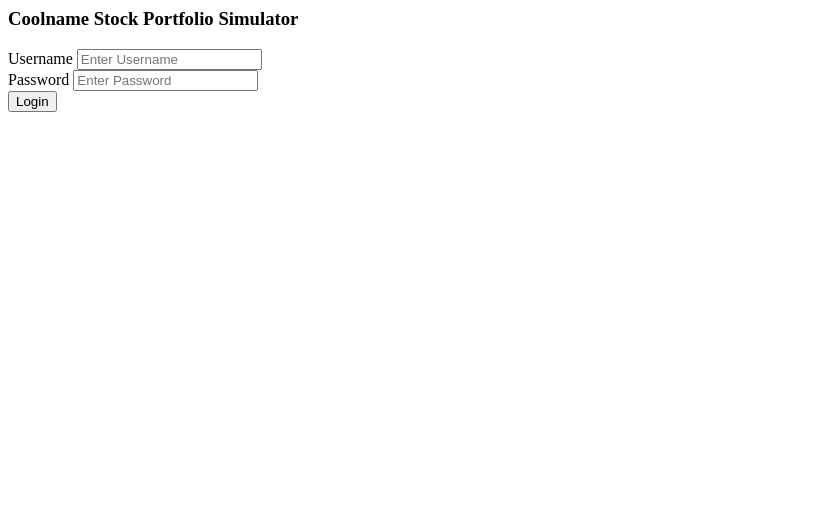
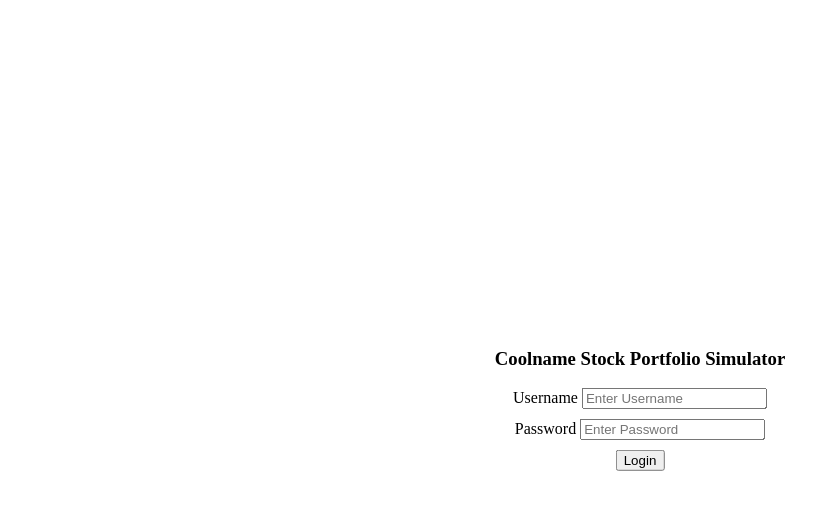
Before and after one commit to chenala/coolnameStockPortfolioSimulator, a plain HTML site: page index.html in a window 1280 px wide. Shown: the whole page, without its empty margins (0-840 px from the left). Drawn offline with nearby package versions, Linux system fonts and the light colour scheme.

Commit message:
add css and move login page to the centre

```diff
--- /dev/null
+++ b/index.css
@@ -0,0 +1,15 @@
+.input_1{
+  margin-bottom: 10px;
+  text-align: center;
+}
+
+.login{
+  text-align: center;
+}
+
+.form_container >div{
+  position: absolute;
+  top: 50%;
+  left: 50%;
+  transform: translate(-50%, -50%);
+}
--- a/index.html
+++ b/index.html
@@ -2,29 +2,25 @@
     <head>
         <meta charset="utf-8">
         <title>Coolname Stock Portfolio Simulator</title>
+        <link rel="stylesheet" type="text/css" href="index.css">
     </head>
     <body>
+      <div class="form_container">
+        <div>
           <h3>Coolname Stock Portfolio Simulator</h3>
-
-        <!-- <form id="form1">
-          Username: <input type="text" name="uname" placeholder="Enter Username"><br>
-          Password: <input type="password" name="pswrd" placeholder="Enter Password"><br><br>
-          <input type="submit" value="Submit">
-        </form> -->
-        <div class="username">
+          <div class="input_1">
             <label>Username</label>
             <input id="uname" type="text" placeholder="Enter Username" required>
           </div>
-
-        <div class="password">
+          <div class="input_1">
             <label>Password</label>
             <input id="pswrd" type="password" placeholder="Enter Password" required>
           </div>
-
           <div class="login">
             <button id="Login">Login</button>
           </div>
-
+        </div>
+      </div>
     </body>
     <script
       src="https://code.jquery.com/jquery-3.2.1.min.js"
```
Lines whose indentation alone changed are shown as unchanged.
